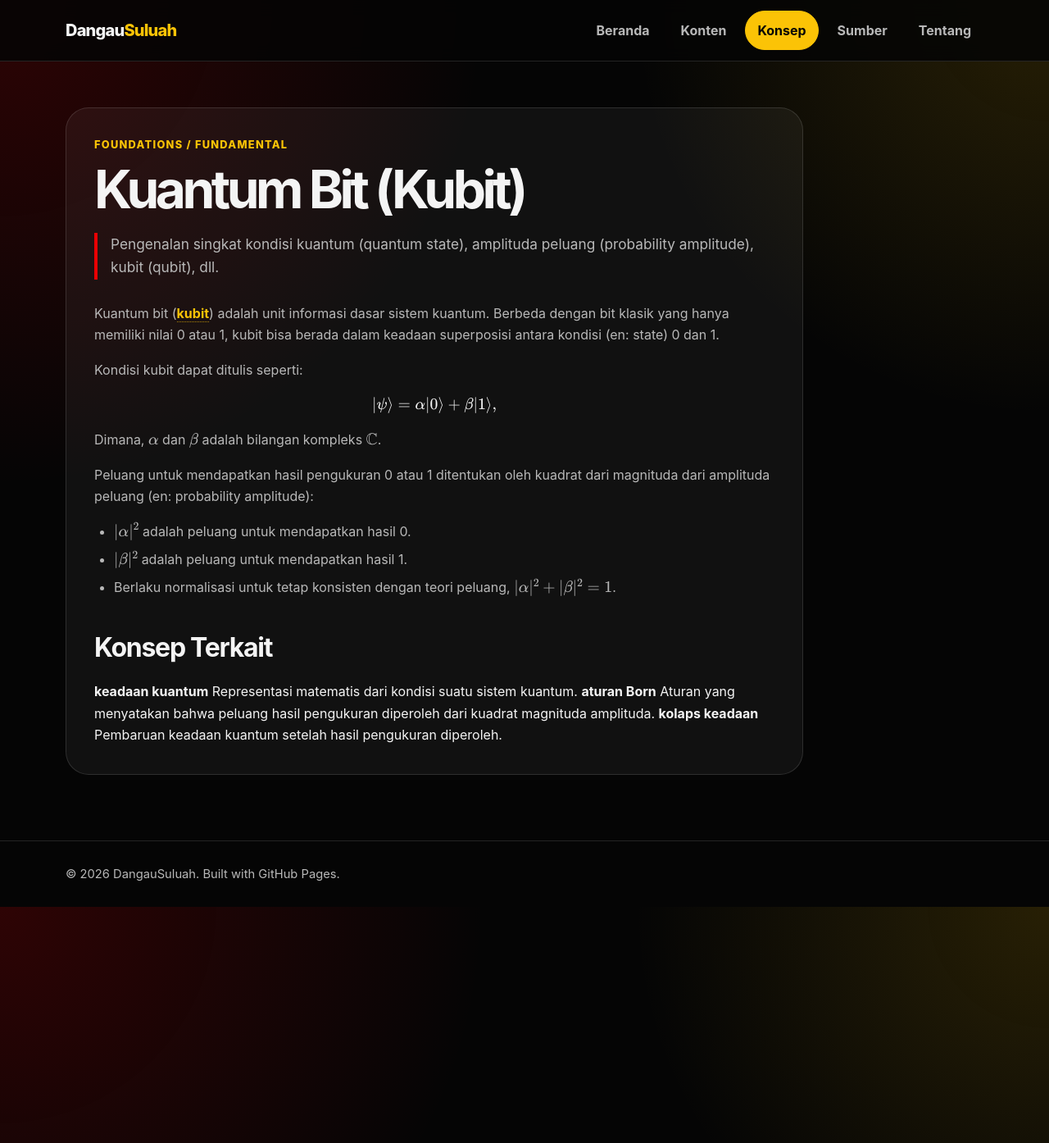
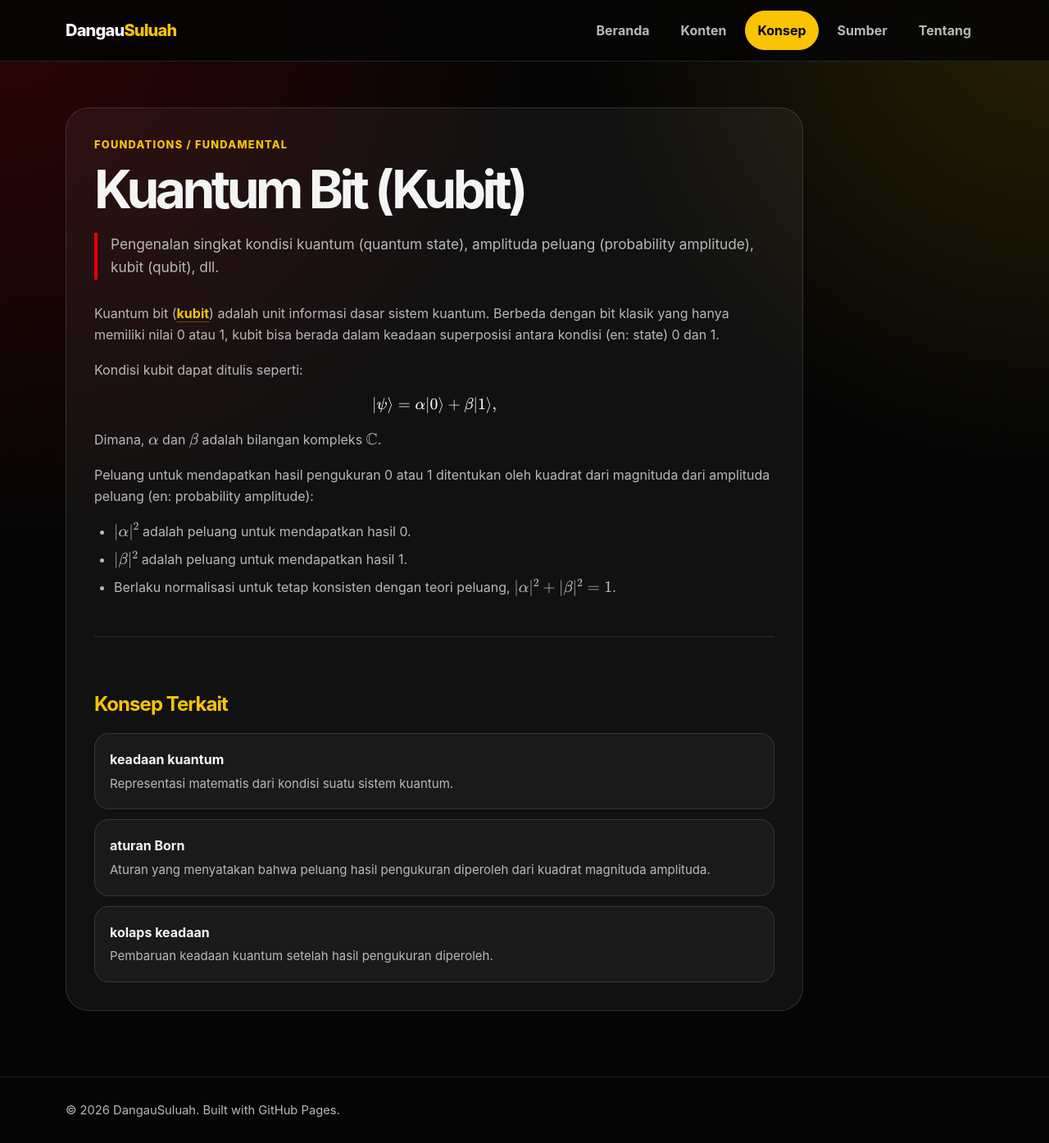
Before and after one commit to dangausuluah/dangausuluah.github.io, a Jekyll site: the page built from _concepts/qubit.md, in a window 1280 px wide and 1394 px high. Shown: the whole window at 82% size. Built offline with Jekyll 4.4.1, drawn with Linux system fonts in a browser that asks for light colours.

Commit message:
Update style.css

```diff
--- a/assets/css/style.css
+++ b/assets/css/style.css
@@ -463,3 +463,59 @@ footer {
     grid-template-columns: 1fr;
   }
 }
+
+.inline-link {
+  display: inline-flex;
+  margin-top: 10px;
+  color: var(--yellow);
+  font-weight: 800;
+  font-size: 0.92rem;
+}
+
+.inline-link:hover {
+  color: var(--text);
+}
+
+.related-concepts {
+  margin-top: 46px;
+  padding-top: 28px;
+  border-top: 1px solid var(--border);
+}
+
+.related-concepts h2 {
+  font-size: 1.5rem;
+  margin-bottom: 16px;
+  color: var(--yellow);
+}
+
+.related-list {
+  display: grid;
+  gap: 12px;
+}
+
+.related-item {
+  display: block;
+  border: 1px solid var(--border);
+  background: rgba(255,255,255,0.04);
+  border-radius: 18px;
+  padding: 18px;
+  transition: 0.2s ease;
+}
+
+.related-item:hover {
+  border-color: var(--yellow);
+  background: rgba(255,255,255,0.075);
+  transform: translateX(3px);
+}
+
+.related-item strong {
+  display: block;
+  color: var(--text);
+  margin-bottom: 4px;
+}
+
+.related-item span {
+  display: block;
+  color: var(--muted);
+  font-size: 0.94rem;
+}
```
